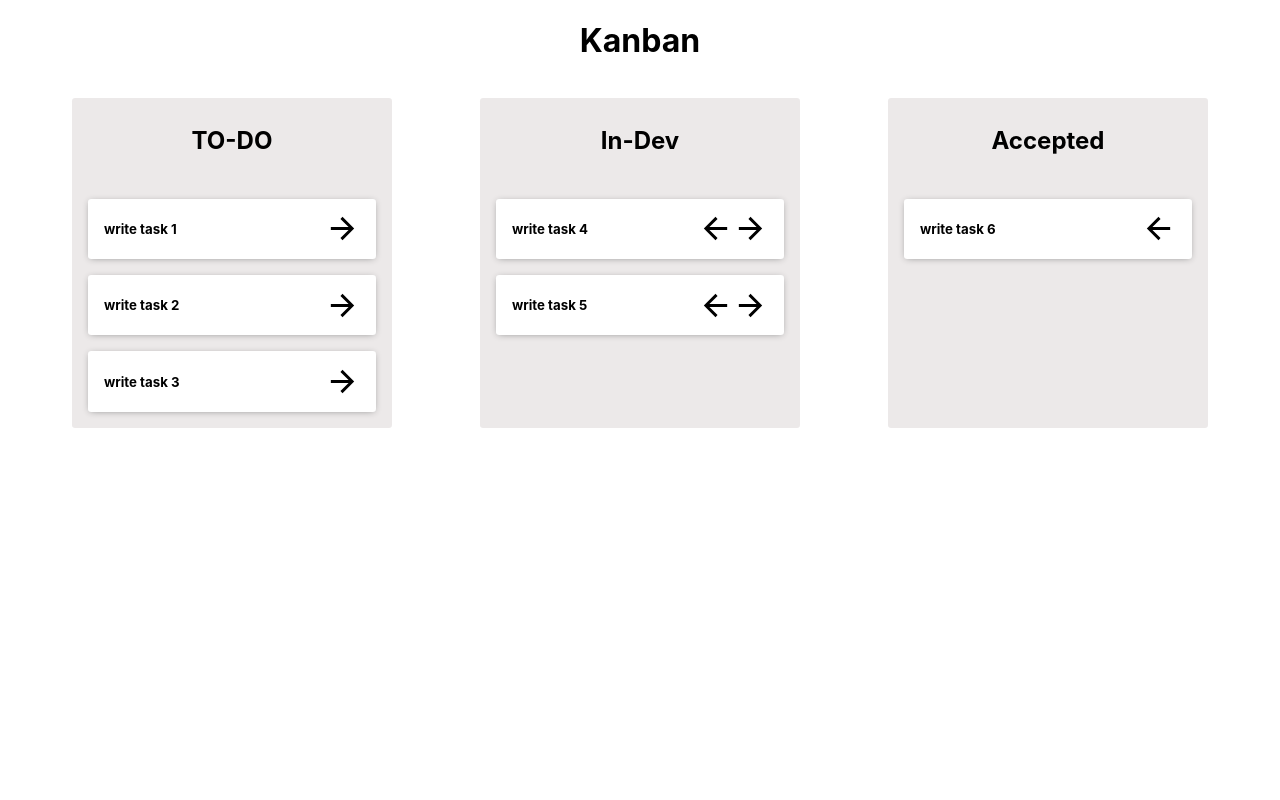
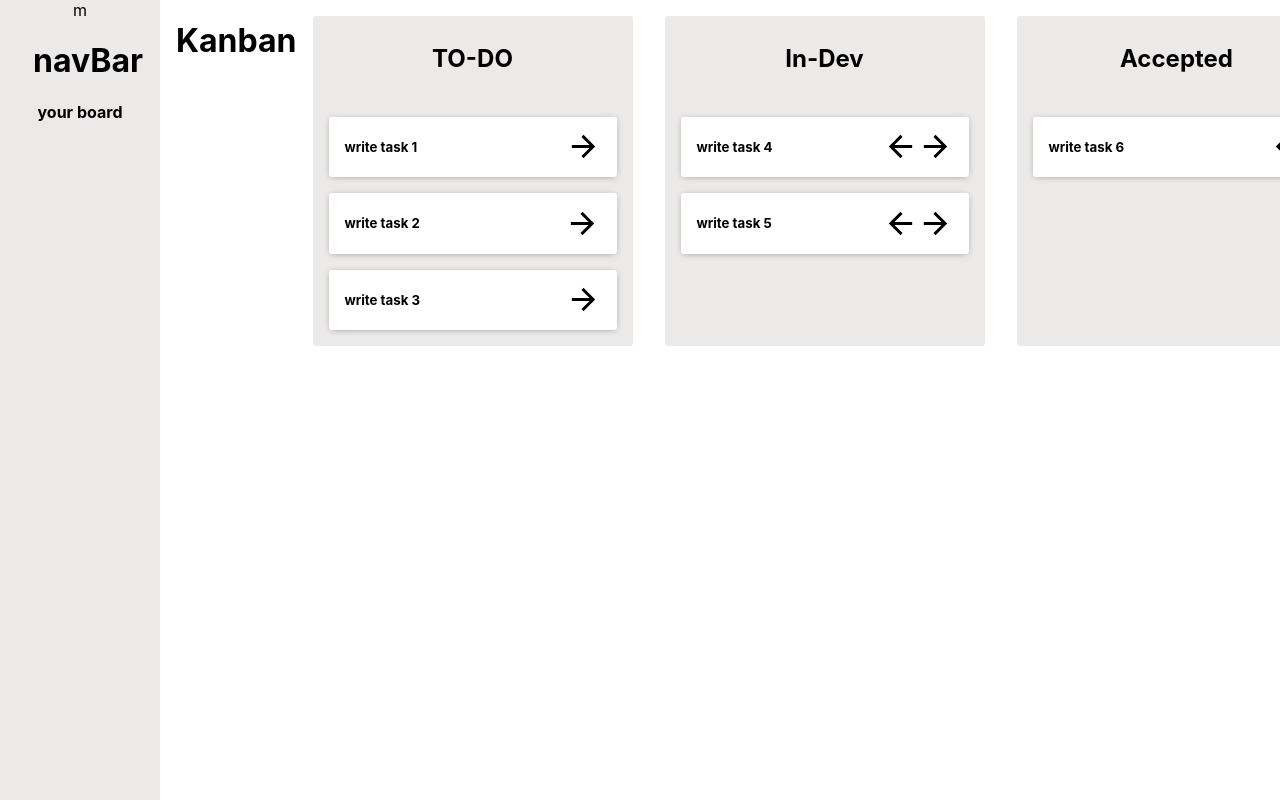
Before and after one commit to MukulSethi123/mini-jira, a React (Create React App) app: page / in a window 1280 px wide. Built offline with nearby package versions, Linux system fonts and the light colour scheme.

Commit message:
basic navbar created

```diff
--- a/src/App.scss
+++ b/src/App.scss
@@ -1,9 +1,18 @@
 .app__board {
+    position: relative;
     display: flex;
     flex-direction: row;
     justify-content: space-evenly;
     text-align: center;
+    overflow: scroll;
+    margin-left: 10rem;
 }
 .App{
     text-align: center;
+    display: flex;
+    flex-direction: row;
 }
+
+.App h1 {
+    margin-left: 1rem;
+}
--- a/src/App.tsx
+++ b/src/App.tsx
@@ -4,13 +4,16 @@ import "./App.scss";
 import { useSelector } from "react-redux";
 import KanbanBoard from "./components/KanbanBoard/KanbanBoard";
 import { RootState } from "./types/reduxStateTypes";
+import NavBar from "./components/Common/NavBar/NavBar";
 
 function App() {
   const boardList = useSelector((state: RootState) => state.board);
   return (
     <div className="App">
-      <h1>Kanban</h1>
+      <NavBar />
+
       <div className="app__board">
+        <h1>Kanban</h1>
         {boardList.map((board) => (
           <KanbanBoard
             key={board.Id}
--- /dev/null
+++ b/src/components/Common/NavBar/NavBar.tsx
@@ -0,0 +1,35 @@
+import React, { useState } from "react";
+import "./_navBar.css";
+const NavBar = () => {
+  const min = {
+    width: "10px",
+  };
+  const [minimize, setMinimize] = useState(false);
+  const collapseNavBar = () => {
+    setMinimize(!minimize);
+  };
+  return (
+    <div
+      className="navBar"
+      style={{
+        width: minimize ? "10px" : "8rem",
+        marginRight: minimize ? "-10rem" : "0",
+      }}
+    >
+      <div onClick={collapseNavBar}>m</div>
+      <div
+        className="navBar__container"
+        style={{ display: minimize ? "none" : "" }}
+      >
+        <div className="navBar__header">
+          <h1>navBar</h1>
+        </div>
+        <div className="navBar__body">
+          <h4>your board</h4>
+        </div>
+      </div>
+    </div>
+  );
+};
+
+export default NavBar;
--- /dev/null
+++ b/src/components/Common/NavBar/_navBar.css
@@ -0,0 +1,6 @@
+.navBar{
+    background-color: rgb(236, 233, 233);
+    height: 100vh;
+    padding: 0 1rem;
+    position: fixed;
+}
```
